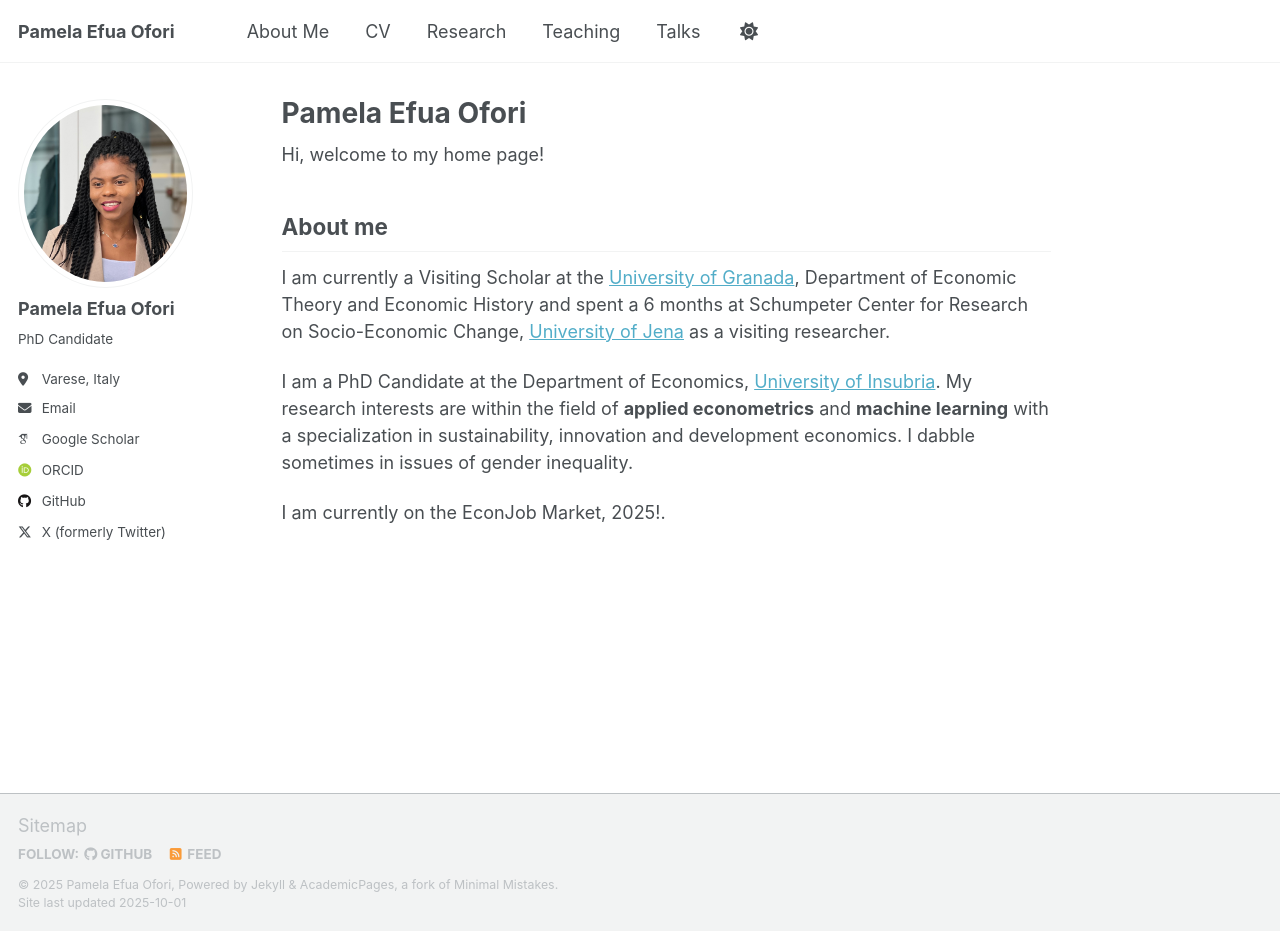
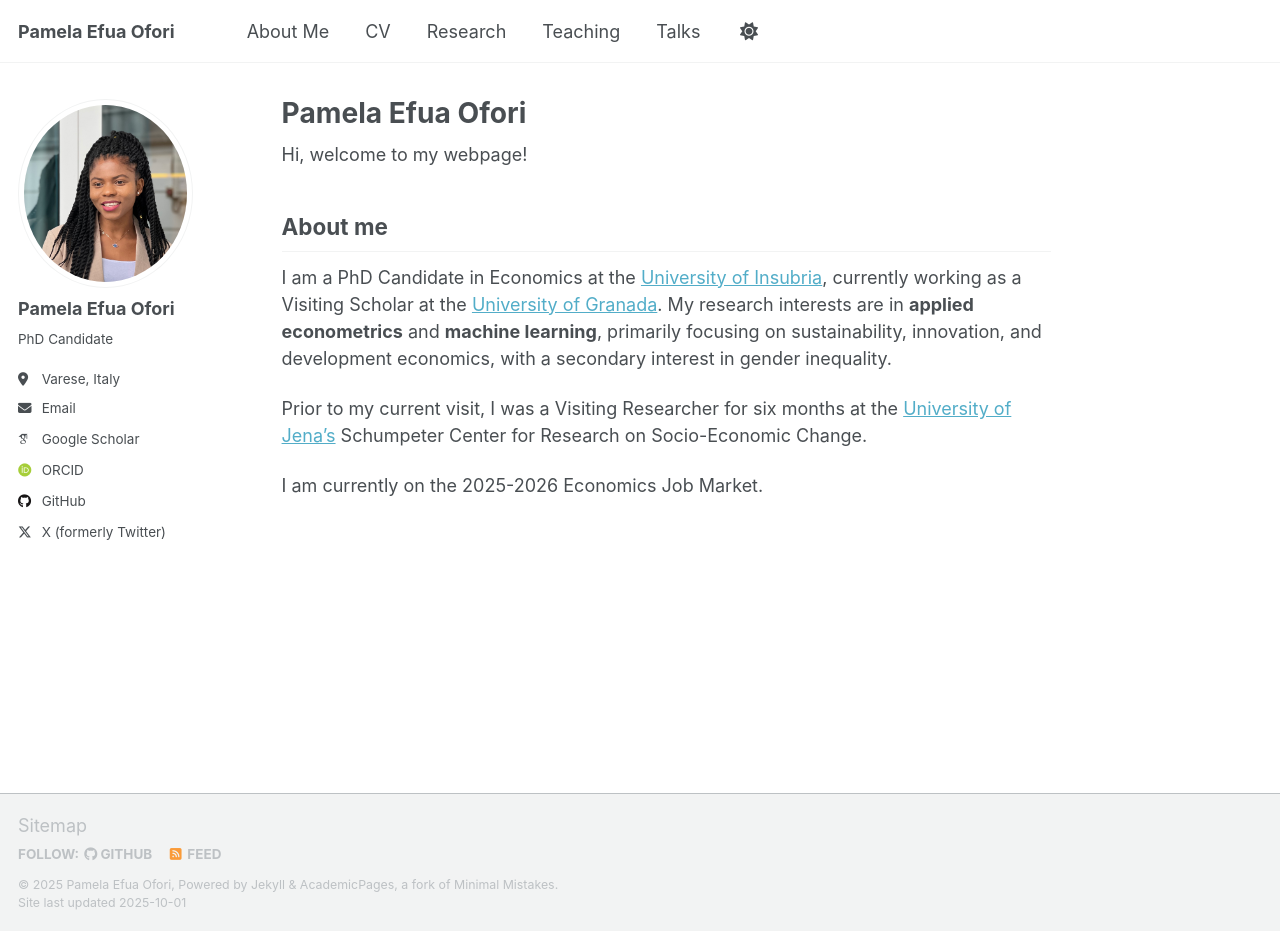
Before and after one commit to PEOFORI/peofori.github.io, a Jekyll site: the page built from _pages/about.md, in a window 1280 px wide and 931 px high. Built offline with Jekyll 4.4.1, drawn with Linux system fonts in a browser that asks for light colours; some web fonts are replaced; a script that is not in the unit is left out.

Commit message:
Update about.md

```diff
--- a/_pages/about.md
+++ b/_pages/about.md
@@ -8,12 +8,12 @@ redirect_from:
   - /about.html
 ---
 
-Hi, welcome to my home page!
+Hi, welcome to my webpage!
 
 ## About me
 
-I am currently a Visiting Scholar at the [University of Granada](https://www.ugr.es/en), Department of Economic Theory and Economic History and spent a 6 months at Schumpeter Center for Research on Socio-Economic Change, [University of Jena](https://www.jsec.uni-jena.de/en) as a visiting researcher.
+I am a PhD Candidate in Economics at the [University of Insubria](https://www.phd.eco.uninsubria.it/methods-and-models-for-economic-decisions/phd-students/), currently working as a Visiting Scholar at the [University of Granada](https://www.ugr.es/en). My research interests are in **applied econometrics** and **machine learning**, primarily focusing on sustainability, innovation, and development economics, with a secondary interest in gender inequality.
 
-I am a PhD Candidate at the Department of Economics, [University of Insubria](https://www.phd.eco.uninsubria.it/methods-and-models-for-economic-decisions/phd-students/). My research interests are within the field of **applied econometrics** and **machine learning** with a specialization in sustainability, innovation and development economics. I dabble sometimes in issues of gender inequality.
+Prior to my current visit, I was a Visiting Researcher for six months at the [University of Jena's](https://www.jsec.uni-jena.de/en) Schumpeter Center for Research on Socio-Economic Change.
 
-I am currently on the EconJob Market, 2025!.
+I am currently on the 2025-2026 Economics Job Market.
```
